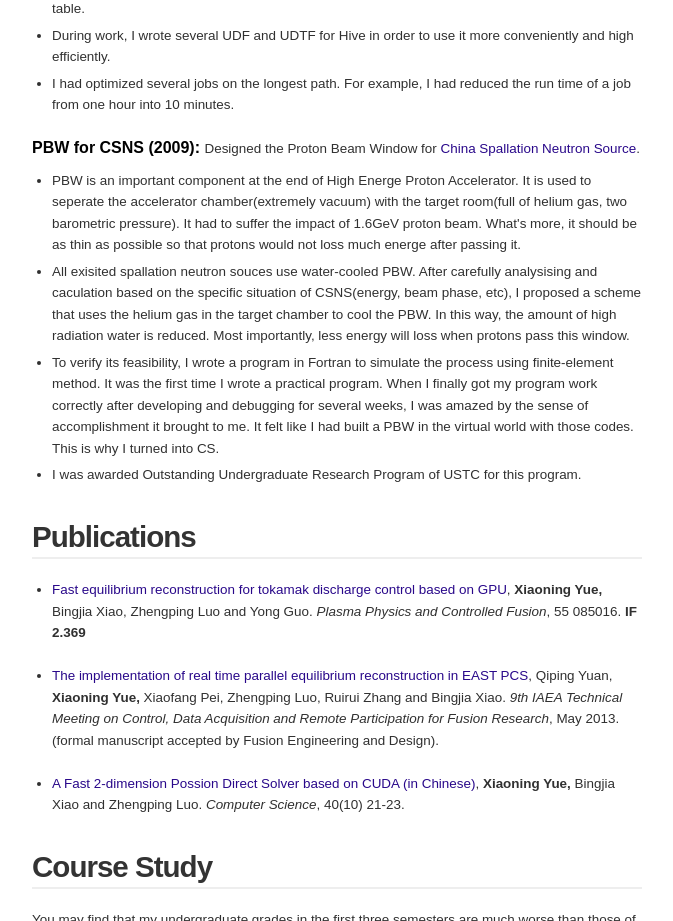
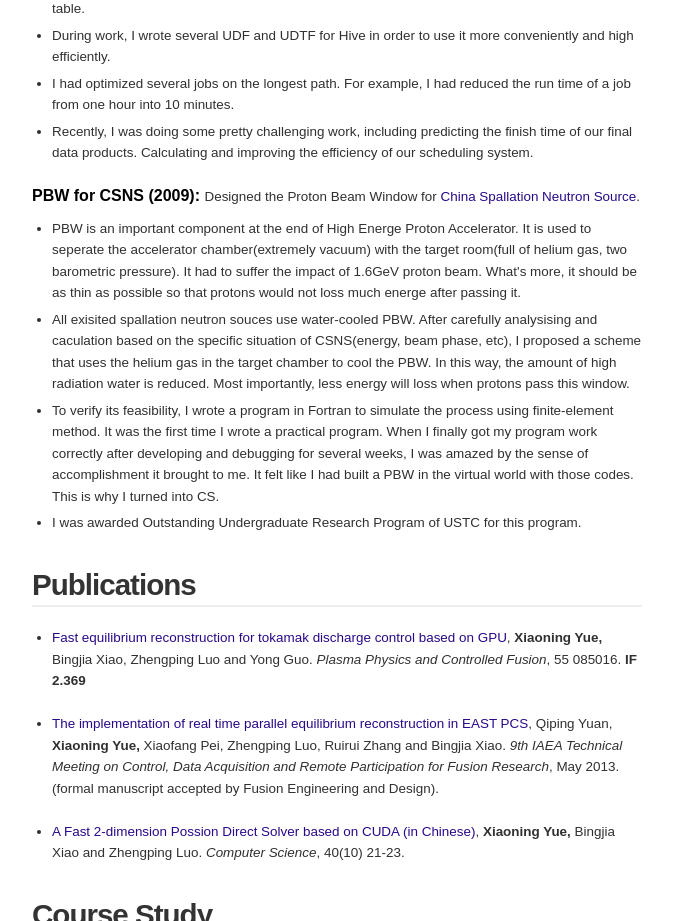
Before and after one commit to ustcyue/ustcyue.github.io, a plain HTML site: page index.html in a window 1280 px wide. Shown: the part 1080-2001 px from the top of the page, without its empty margins (153-826 px from the left). Drawn offline with Linux system fonts and the light colour scheme.

Commit message:
edit something

```diff
--- a/index.html
+++ b/index.html
@@ -57,6 +57,7 @@
               <li style = 'margin-top : 5px'>I also participate in the development of our own ETL framwork named Pandora. with this framwork, we only need to predefine the input and output schema and write a transform fucntion using plain java, then a map-reduce job would be build and the result would be automaticly loaded into a Hive table.</li>
               <li style = 'margin-top : 5px'>During work, I wrote several UDF and UDTF for Hive in order to use it more conveniently and high efficiently.</li>
                <li style = 'margin-top : 5px'>I had optimized several jobs on the longest path. For example, I had reduced the run time of a job from one hour into 10 minutes.</li>
+               <li style = 'margin-top : 5px'>Recently, I was doing some pretty challenging work, including predicting the finish time of our final data products. Calculating and improving the efficiency of our scheduling system.</li>
             </ul>
           </div>
         </div>
```
